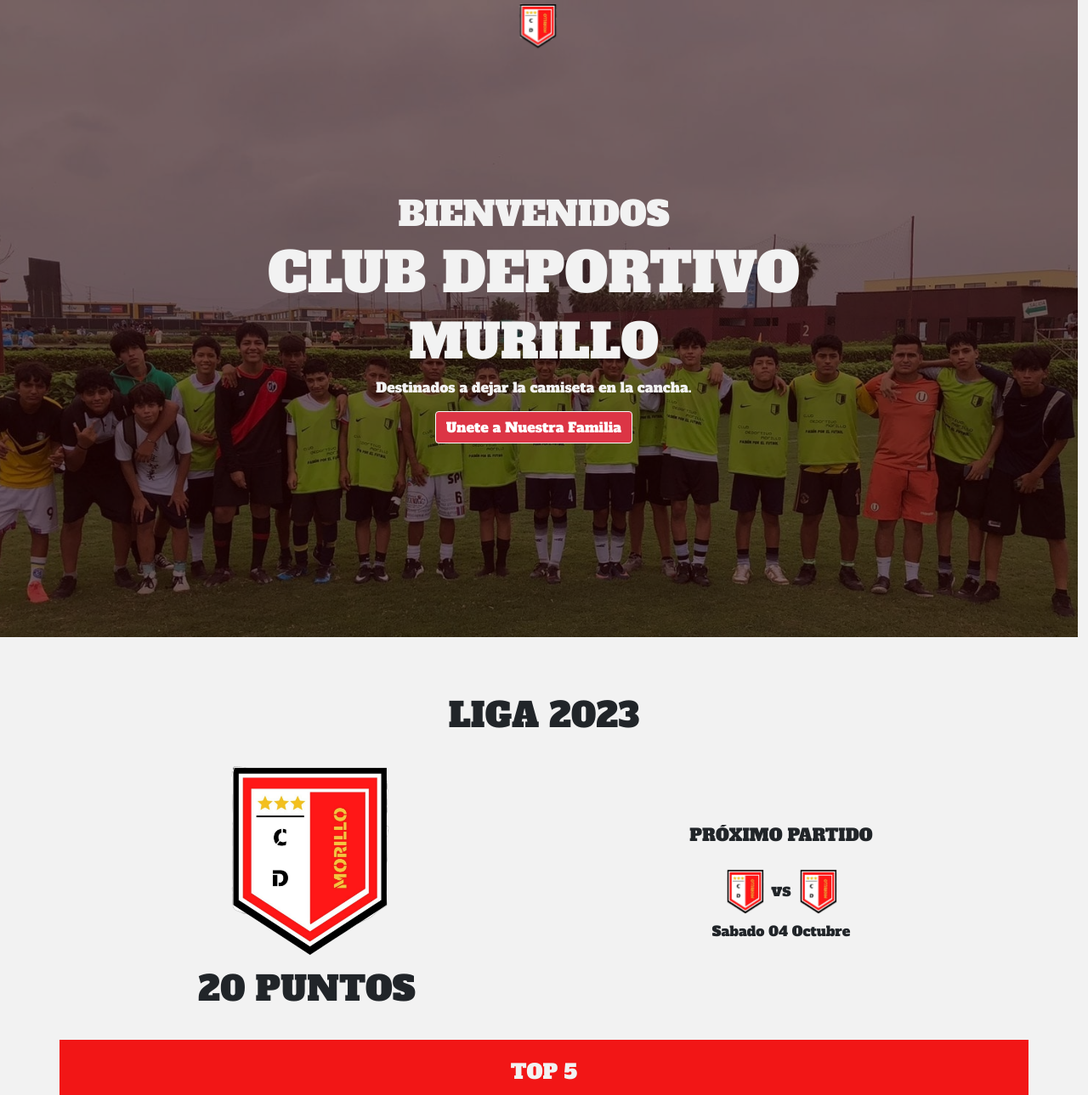
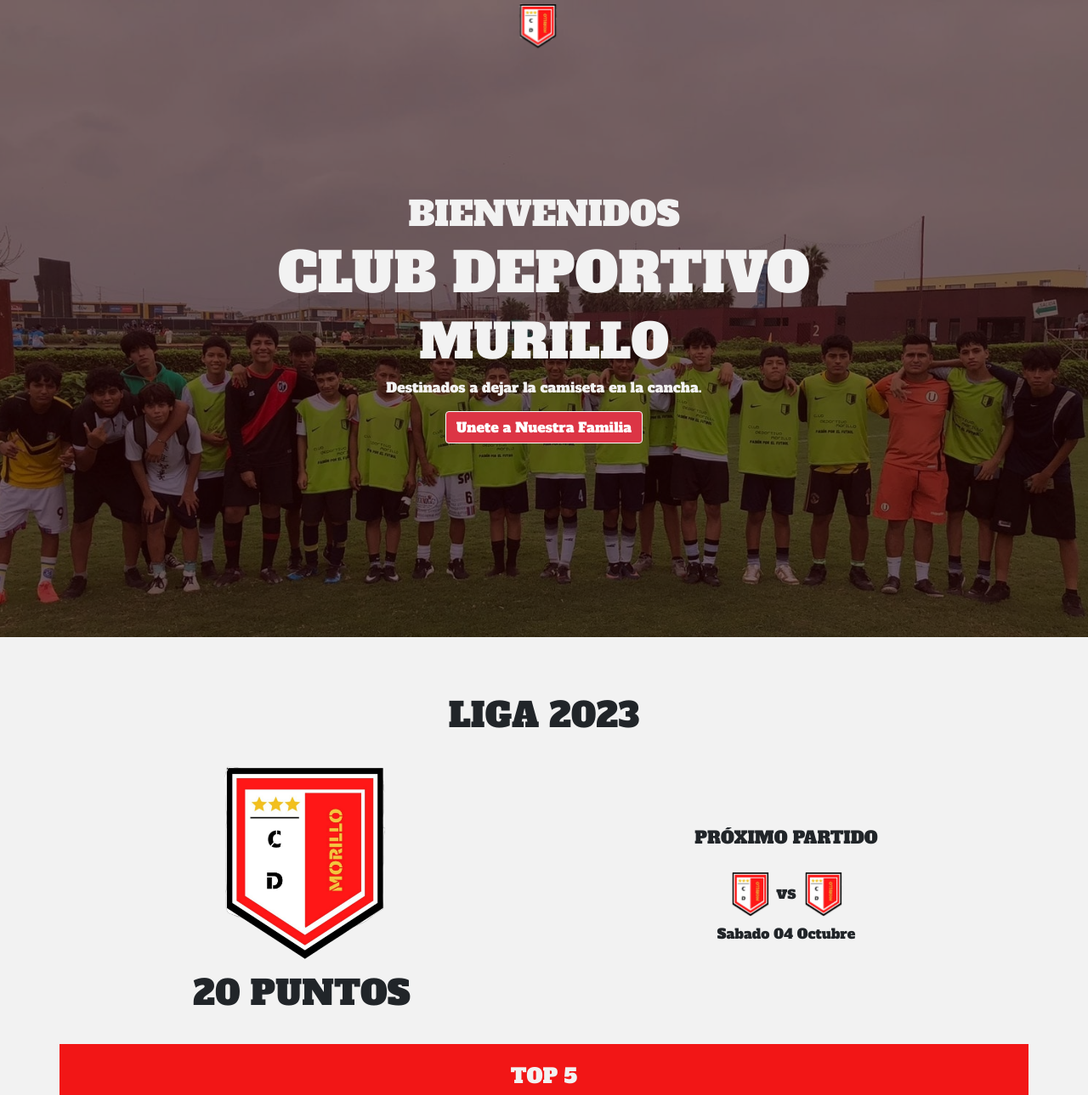
Before and after one commit to DanielSoteroF/ClubDeportivoMurillo, a plain HTML site: page index.html in a window 1280 px wide. Shown: the top 1289 px of the page at 85% size. Drawn offline with nearby package versions, Linux system fonts and the light colour scheme.

Commit message:
Update index.html

```diff
--- a/index.html
+++ b/index.html
@@ -22,7 +22,7 @@
     </nav>
 
     <!--HEADER-->
-    <header class="row align-items-center header-main " id="home">
+    <header class="header-main " id="home">
         <div class="banner-content">
             <h1 class="display-6">
                 <span class="d-block">BIENVENIDOS</span>
@@ -43,7 +43,6 @@
     <!--MAIN-->
     <div class="container">
       <main>
-        <div class="container">
         <section class="row align-items-center text-center puntos justify-content-center">
           <h2 class=" col-12 display-6 text-capitalize mb-3 my-5">
             LIGA 2023
@@ -61,7 +60,7 @@
             </h5>
           </div>
         </section>
-        </div>
+
 
       <section class="row justify-content-around text-center p-4 " id="top-5" >
         <h4 class=" col-12 text-capitalize mb-3">TOP 5</h4>
@@ -109,6 +108,7 @@
         </div>
 
       </section>
+    </div>
 
         <div class="container p-4">
           <section class="row justify-content-center">
@@ -121,7 +121,6 @@
           </section>
         </div>
       </main>
-      </div>
     <br>
     <footer class="bg-purple text-center p-2">
       <h6>Siguenos en Nuestras Redes</h6>
```
Lines whose indentation alone changed are shown as unchanged.
